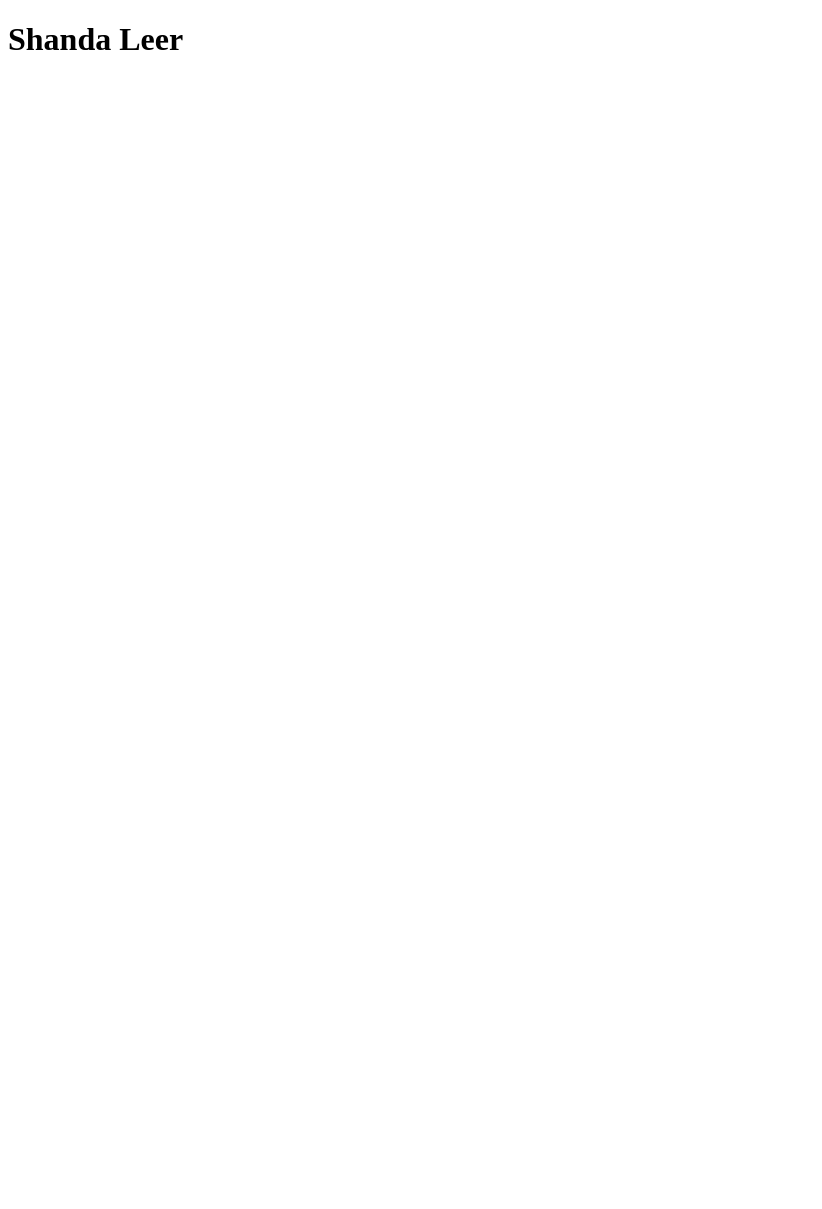
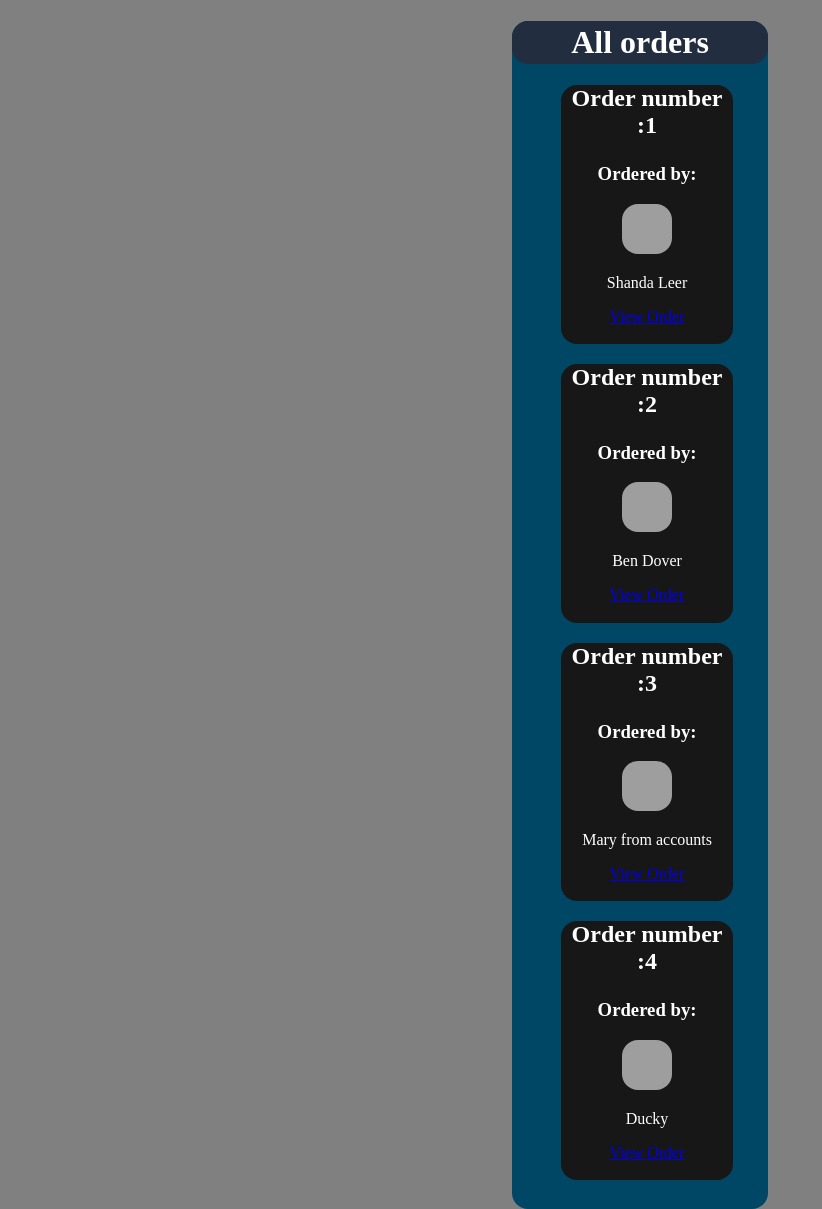
Before and after one commit to Grilo16/week_03_day_3_web_app, a Flask app: page / in a window 1280 px wide. Before the commit the part shown is almost empty. Shown: the whole page, without its empty margins (0-822 px from the left). Before the commit the page ends 50 px from the top, so only its background shows below. Run offline with Flask 2, Linux system fonts and the light colour scheme; grey boxes are pictures that could not be loaded.

Commit message:
done some css to it

```diff
--- a/controllers/controller.py
+++ b/controllers/controller.py
@@ -1,7 +1,11 @@
 from app import app
 from flask import render_template
-from models.order_list import order1
+from models.order_list import orders
 
 @app.route("/")
 def homepage():
-    return render_template("index.html", order=order1)
+    return render_template("index.html", orders=orders)
+
+@app.route("/orders/<int:index>/")
+def order(index):
+    return render_template("order.html", order=orders[index])
--- a/models/order_class.py
+++ b/models/order_class.py
@@ -1,5 +1,6 @@
 class Order:
-    def __init__(self, customer_name, order_date, quantity):
+    def __init__(self, customer_name, order_date, quantity, game):
         self.customer_name = customer_name
         self.order_date = order_date
         self.quantity = quantity
+        self.game = game
--- a/models/order_list.py
+++ b/models/order_list.py
@@ -1,3 +1,8 @@
 from models.order_class import Order
 
-order1 = Order("Shanda Leer", "today", "a lot")
+order1 = Order("Shanda Leer", "20/04/2020", "1", "World of Warcraft")
+order2 = Order("Ben Dover", "01/04/1969", "1", "Tibia")
+order3 = Order("Mary from accounts", "20/04/1969", "1", "Maplestory")
+order4 = Order("Ducky", "today", "420", "duck_game")
+
+orders = [order1, order2, order3, order4]
--- /dev/null
+++ b/static/style.css
@@ -0,0 +1,50 @@
+body{
+    background-color: grey;
+    margin: 0px;
+    padding: 0px
+}
+
+h1{
+    color: white;
+    background-color: rgb(34, 45, 64);
+    text-align: center;
+    border-radius: 16px;
+    padding-top:1%;
+    padding-bottom:1%
+}
+
+.orders{
+    text-align: center;
+    background-color: rgb(0, 71, 101);
+    margin-left:40%;
+    margin-right:40%;
+    padding-bottom:1%;
+    border-radius: 16px;
+
+
+}
+
+.individual-orders{
+    color: white;
+    text-align: center;
+    background-color: rgb(23, 23, 23);
+    margin-left:4%;
+    margin-right:16%;
+
+    padding-bottom:1%;
+    border-radius: 16px;
+}
+
+.customer-pic{
+    border-radius: 16px;
+}
+
+.order-details{
+    text-align: center;
+    color:white;
+    background-color: rgb(23, 23, 23) ;
+    margin-right: 20%;
+    margin-left: 20%;
+    border-radius: 16px;
+
+}
--- a/templates/index.html
+++ b/templates/index.html
@@ -1,12 +1,34 @@
 <!DOCTYPE html>
 <html lang="en">
 <head>
+    <link rel="stylesheet" href="{{ url_for('static', filename='style.css') }}">
     <meta charset="UTF-8">
     <meta http-equiv="X-UA-Compatible" content="IE=edge">
     <meta name="viewport" content="width=device-width, initial-scale=1.0">
     <title>Document</title>
 </head>
 <body>
-    <h1>{{order.customer_name}}</h1>
+
+    <div class="orders">
+
+        <h1>All orders</h2>
+
+            <ul>
+                {% for order in orders %}
+                <div class="individual-orders">
+                    <h2>Order number :{{loop.index}}</p>
+                        <h3>Ordered by:</h3>
+                        <img class="customer-pic" src="https://picsum.photos/50/50">
+                        <p>{{order.customer_name}}</p>
+                        <p>
+                            <a href="orders/{{orders.index(order)}}">View Order</a>
+
+                        </p>
+                    </div>
+
+                    {% endfor %}
+                </ul>
+            </div>
+
 </body>
 </html>
```
Also changed, not shown: templates/order.html (added, +27 -0 lines).
